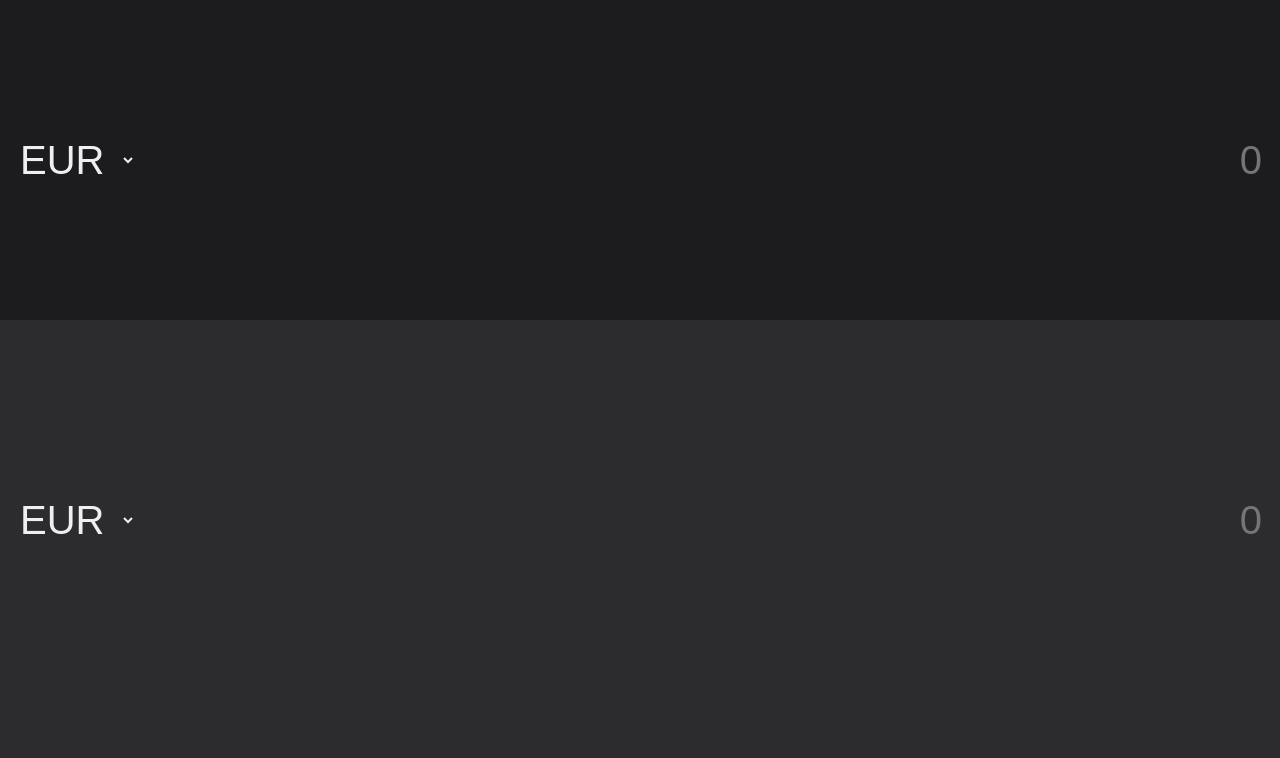
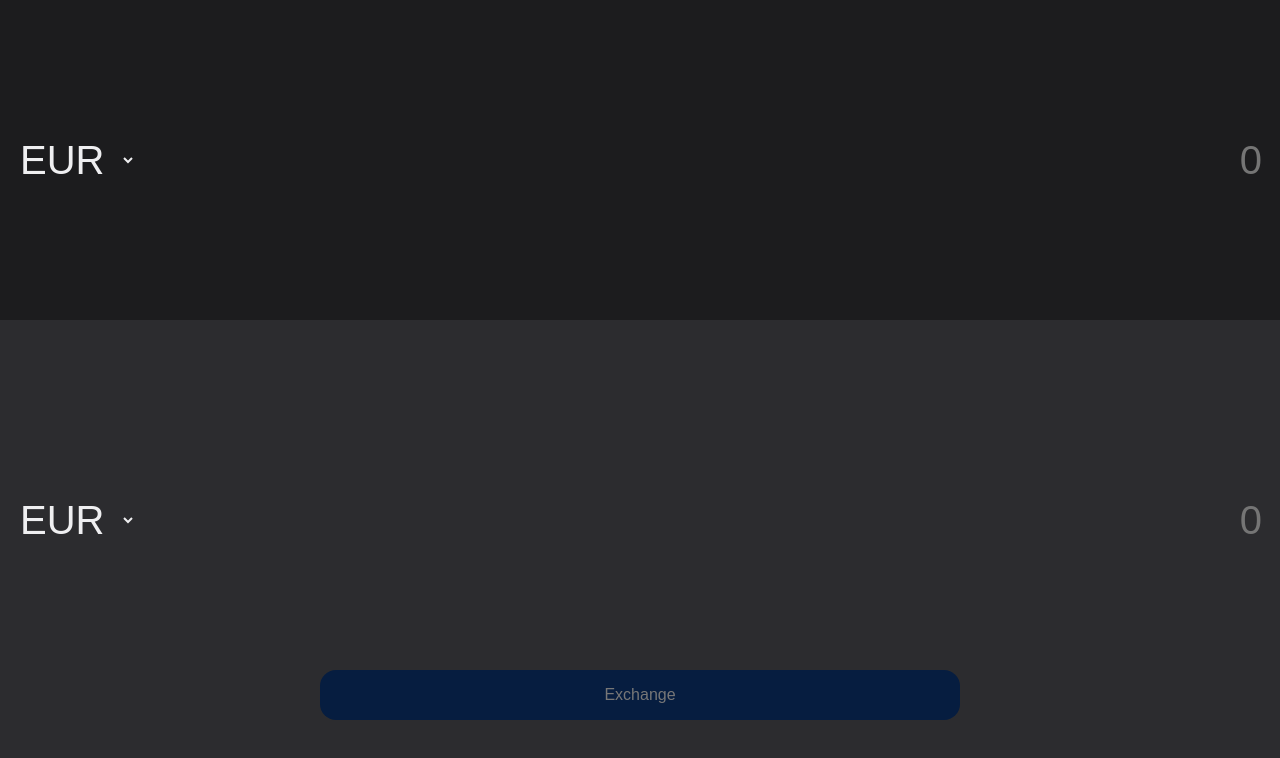
Before and after one commit to guicheffer/currency-exchange, a React (Create React App) app: page / in a window 1280 px wide. Shown: the top 758 px of the page. Built offline with nearby package versions, Linux system fonts and the light colour scheme.

Commit message:
Refactor currency slices around its selection :art:

```diff
--- /dev/null
+++ b/src/app/slices/currencies/currencies.ts
@@ -0,0 +1,83 @@
+import { createSlice, PayloadAction } from '@reduxjs/toolkit';
+
+import { AppThunk, RootState } from '../../../app/store';
+
+export type CurrencySelectionType = 'from' | 'to';
+
+export type AmountValueState = {
+  hasDecimalsStarted: boolean;
+  value: null | number;
+}
+
+type CurrencySchema = {
+  [key in CurrencySelectionType]: {
+    amount: AmountValueState;
+  };
+}
+
+interface CurrenciesState {
+  active: CurrencySelectionType;
+  currency: CurrencySchema;
+}
+
+const initialAmount = {
+  hasDecimalsStarted: false,
+  value: null,
+};
+
+const initialState: CurrenciesState = {
+  active: 'from',
+  currency: {
+    from: {
+      amount: initialAmount,
+    },
+    to: {
+      amount: initialAmount,
+    },
+  },
+};
+
+export const currenciesSlice = createSlice({
+  name: 'currencies',
+  initialState,
+  reducers: {
+    setAmountFrom: (state, action: PayloadAction<AmountValueState>) => {
+      state.currency.from.amount = action.payload;
+    },
+    setAmountTo: (state, action: PayloadAction<AmountValueState>) => {
+      state.currency.to.amount = action.payload;
+    },
+    // decrement: state => {
+    //   state.value -= 1;
+    // },
+    // // Use the PayloadAction type to declare the contents of `action.payload`
+    // incrementByAmount: (state, action: PayloadAction<number>) => {
+    //   state.value += action.payload;
+    // },
+  },
+});
+
+
+export const { setAmountFrom, setAmountTo } = currenciesSlice.actions;
+
+export const setAmountValue = {
+  from: setAmountFrom,
+  to: setAmountTo,
+};
+
+// // The function below is called a thunk and allows us to perform async logic. It
+// // can be dispatched like a regular action: `dispatch(incrementAsync(10))`. This
+// // will call the thunk with the `dispatch` function as the first argument. Async
+// // code can then be executed and other actions can be dispatched
+// export const incrementAsync = (amount: number): AppThunk => dispatch => {
+//   setTimeout(() => {
+//     dispatch(incrementByAmount(amount));
+//   }, 1000);
+// };
+
+// The function below is called a selector and allows us to select a value from
+// the state. Selectors can also be defined inline where they're used instead of
+// in the slice file. For example: `useSelector((state: RootState) => state.currencies.value)`
+// export const selectCount = (state: RootState) => state.currencies.value;
+
+export default currenciesSlice.reducer;
--- a/src/app/store.ts
+++ b/src/app/store.ts
@@ -1,10 +1,14 @@
 import { configureStore, ThunkAction, Action } from '@reduxjs/toolkit';
 
+// TODO: Remove it
 import counterReducer from '../components/Counter/counterSlice';
+
+import currenciesSlice from './slices/currencies/currencies';
 
 export const store = configureStore({
   reducer: {
     counter: counterReducer,
+    currencies: currenciesSlice,
   },
 });
 
--- a/src/commons/styles/app.module.scss
+++ b/src/commons/styles/app.module.scss
@@ -3,6 +3,7 @@
 .row {
   align-items: center;
   display: flex;
+  position: relative;
   width: 100%;
 }
 
@@ -19,16 +20,17 @@
   margin-bottom: (10 * $base-design-unit);
 }
 
-.default-input-field {
+.default-field {
   background: transparent;
   border: 0;
   color: inherit;
   font-size: inherit;
   outline: none;
+  user-select: none;
 }
 
 .currency {
-  composes: default-input-field;
+  composes: default-field;
 
   cursor: pointer;
   margin-right: $base-design-unit;
@@ -36,9 +38,35 @@
 }
 
 .amount {
-  composes: default-input-field;
+  composes: default-field;
 
   flex: 1;
   text-align: right;
   width: 50%;
 }
+
+.exchange {
+  composes: default-field;
+
+  background-color: var(--exchange-button-bg-color);
+  border-radius: 2 * $base-design-unit;
+  bottom: 10 * $base-design-unit;
+  cursor: pointer;
+  font-size: $font-size-mid;
+  left: 50%;
+  padding: (2 * $base-design-unit) 0;
+  position: absolute;
+  transform: translateX(-50%);
+  transition: background-color .1s linear, color .1s linear;
+  width: 50%;
+
+  &:hover {
+    background-color: var(--exchange-button-bg-color-hover);
+  }
+
+  &:disabled {
+    background-color: var(--exchange-button-bg-color-disabled);
+    color: var(--exchange-button-color-disabled);
+    cursor: default;
+  }
+}
--- a/src/commons/styles/defaults/typography.scss
+++ b/src/commons/styles/defaults/typography.scss
@@ -3,3 +3,6 @@ $base-design-unit: 8px;
 
 // Font sizes (defined as per window's height)
 $font-size-big: 5vh;
+$font-size-mid: 2vh;
+
+$font-weight-bold: 700;
--- a/src/commons/styles/defaults/variables.scss
+++ b/src/commons/styles/defaults/variables.scss
@@ -1,4 +1,9 @@
 :root {
   --selection-from-background: #1c1c1e;
   --selection-to-background: #2c2c2f;
+
+  --exchange-button-color-disabled: #777;
+  --exchange-button-bg-color: #3083fe;
+  --exchange-button-bg-color-hover: #1656b5;
+  --exchange-button-bg-color-disabled: #061d40;
 }
--- a/src/components/CurrencyFrom/CurrencyFrom.tsx
+++ b/src/components/CurrencyFrom/CurrencyFrom.tsx
@@ -1,5 +1,6 @@
 // import { useSelector, useDispatch } from 'react-redux';
-import React, { useState } from 'react';
+import React from 'react';
+// import React, { useState } from 'react';
 
 // import {
 //   decrement,
--- a/src/components/CurrencySelection/CurrencySelection.tsx
+++ b/src/components/CurrencySelection/CurrencySelection.tsx
@@ -1,63 +1,64 @@
-import React, { ChangeEvent, FunctionComponent, KeyboardEvent, useMemo } from 'react';
+import { useDispatch, useSelector } from 'react-redux';
+import React, { FunctionComponent, KeyboardEvent, SyntheticEvent, useMemo } from 'react';
 
+import {
+  CurrencySelectionType,
+  setAmountValue,
+} from '../../app/slices/currencies/currencies';
+
+import { RootState } from '../../app/store';
+import appStyles from '../../commons/styles/app.module.scss';
 import DEFAULTS from '../../app/defaults';
-
-import appStyles from '../../commons/styles/app.module.scss';
-import formatAmount from '../../commons/utils/format-amount';
+import {
+  maskAmount,
+  removeMask,
+} from '../../commons/utils/format-amount';
 
 type CurrencySelectionProps = {
-  type: 'from' | 'to';
+  type: CurrencySelectionType;
 }
 
-const handleAmountChange = (
-  event: ChangeEvent<HTMLInputElement>,
-  type: CurrencySelectionProps['type'],
-): void => {
-  const rawValue = event.currentTarget.value as string;
-  const value = rawValue.trim().replace(/\./g, '').replace(/,/, '.').replace(/[+|-]/g, '');
-  const hasDecimalsStarted = value[value.length - 1] === '.';
-  const amount = parseFloat(value) as number;
+export const CurrencySelection: FunctionComponent<CurrencySelectionProps> = ({ children, ...props }) => {
+  const selectionType = props.type;
+  const dispatch = useDispatch();
+  const isAmountFrom = useMemo(() => selectionType === 'from', [selectionType]);
+  const amount = useSelector((state: RootState) => state.currencies.currency[selectionType].amount);
 
-  if (Number.isNaN(amount)) {
-    event.currentTarget.value = '';
-    return;
-  }
+  const handleAmountChange = (event: SyntheticEvent<HTMLInputElement>): void => {
+    const inputValue = event.currentTarget.value;
+    const rawValue = parseFloat(removeMask(inputValue));
+    const value = !Number.isNaN(rawValue) ? rawValue : null;
 
-  const formattedAmount = formatAmount(amount);
-  const prefix = value ? `${DEFAULTS.APP.AMOUNT.SYMBOLS[type]} ` : '';
-  const suffix = hasDecimalsStarted ? ',' : '';
-  event.currentTarget.value = `${prefix}${formattedAmount}${suffix}`;
+    const hasDecimalsStarted = inputValue[inputValue.length - 1] === ',';
+    dispatch(setAmountValue[selectionType]({ hasDecimalsStarted, value }));
   }
 
   const handleAmountKeyPress = (
     event: KeyboardEvent<HTMLInputElement>,
   ): void => {
+    const amountValue = event.currentTarget.value;
+
     const pressedKeyString = String.fromCharCode(event.which);
-  const allowedKeysRegex = /[0-9]|,/;
-
-  const amountValue = event.currentTarget.value;
-  const allowedValueRegex = /^[\d|.| |+|-]+?(?=(,\d{0,1}$)|$)/;
+    const permittedValueRegex = /^[\d|.| |+|-]+?(?=(,\d{0,1}$)|$)/;
+    const allowedKeysRegex = /\d|,/;
 
     if (
       (amountValue === '' && pressedKeyString === ',') ||
       !allowedKeysRegex.test(pressedKeyString) ||
 
       (amountValue &&
-    !allowedValueRegex.test(amountValue) &&
+      !permittedValueRegex.test(amountValue) &&
       event.keyCode !== DEFAULTS.KEYCODES.DELETE)
     ) return event.preventDefault();
   }
 
-export const CurrencySelection: FunctionComponent<CurrencySelectionProps> = ({ children, ...props }) => {
-  const isAmountFrom = useMemo(() => props.type === 'from', [props.type]);
-
-  return (<section className={`${appStyles.row} currency-exchange-section currency-exchange-section--${props.type}`}>
+  return (<section className={`${appStyles.row} currency-exchange-section currency-exchange-section--${selectionType}`}>
     <form
       autoComplete='off'
       className={`${appStyles.display} ${!isAmountFrom ? appStyles.displayTo : ''}`}
       onSubmit={e => e.preventDefault()}
     >
-      <select defaultValue='eur' className={appStyles.currency} name='currency'>
+      <select defaultValue={DEFAULTS.APP.CURRENCY} className={appStyles.currency} name='currency'>
         <option value='eur'>EUR</option>
         <option value='gbp'>GBP</option>
         <option value='usd'>USD</option>
@@ -65,16 +66,22 @@ export const CurrencySelection: FunctionComponent<CurrencySelectionProps> = ({ c
 
       <input
         type='text'
+        name={`amount-${selectionType}`}
         inputMode='decimal'
         autoFocus={isAmountFrom}
         maxLength={Number.MAX_SAFE_INTEGER.toString().length}
         className={appStyles.amount}
-        name='amount'
         placeholder='0'
-        onPaste={(e) => e.preventDefault()}
-        onChange={(e) => handleAmountChange(e, props.type)}
+        onChange={handleAmountChange}
         onKeyPress={handleAmountKeyPress}
+        onPaste={e => e.preventDefault()}
+        value={maskAmount(amount, selectionType)}
       />
     </form>
+
+    {/* TODO: Remove it */}
+    <p style={{position: 'absolute', bottom: '0', right: '16px'}}> {amount.value} </p>
+
+    {children}
   </section>)
 }
--- a/src/components/CurrencyTo/CurrencyTo.tsx
+++ b/src/components/CurrencyTo/CurrencyTo.tsx
@@ -1,5 +1,7 @@
 // import { useSelector, useDispatch } from 'react-redux';
-import React, { useState } from 'react';
+import React from 'react';
+// import React, { useState } from 'react';
+
 
 // import {
   //   decrement,
@@ -10,6 +12,7 @@ import React, { useState } from 'react';
   // } from './counterSlice';
 
 import { CurrencySelection } from '../CurrencySelection/CurrencySelection';
+import appStyles from '../../commons/styles/app.module.scss';
 
 export function CurrencyTo() {
   // const count = useSelector(selectCount);
@@ -17,6 +20,12 @@ export function CurrencyTo() {
   // const [incrementAmount, setIncrementAmount] = useState('2');
 
   return (
-    <CurrencySelection type='to' />
+    <CurrencySelection type='to'>
+      <button
+        disabled
+        className={appStyles.exchange}
+        type="submit"
+      > Exchange </button>
+    </CurrencySelection>
   );
 }
```
Also changed, not shown: src/commons/utils/format-amount.ts (+19 -2 lines). Lines whose indentation alone changed are shown as unchanged.
